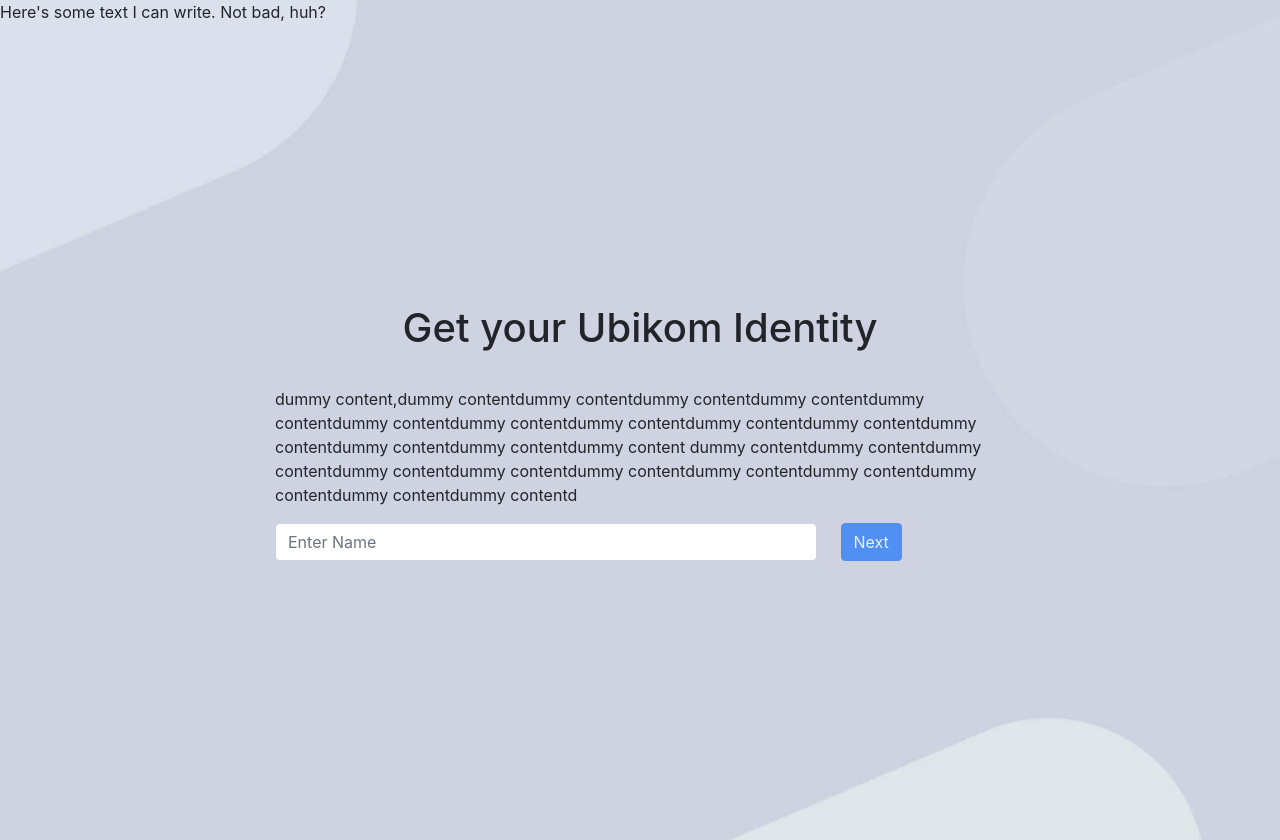
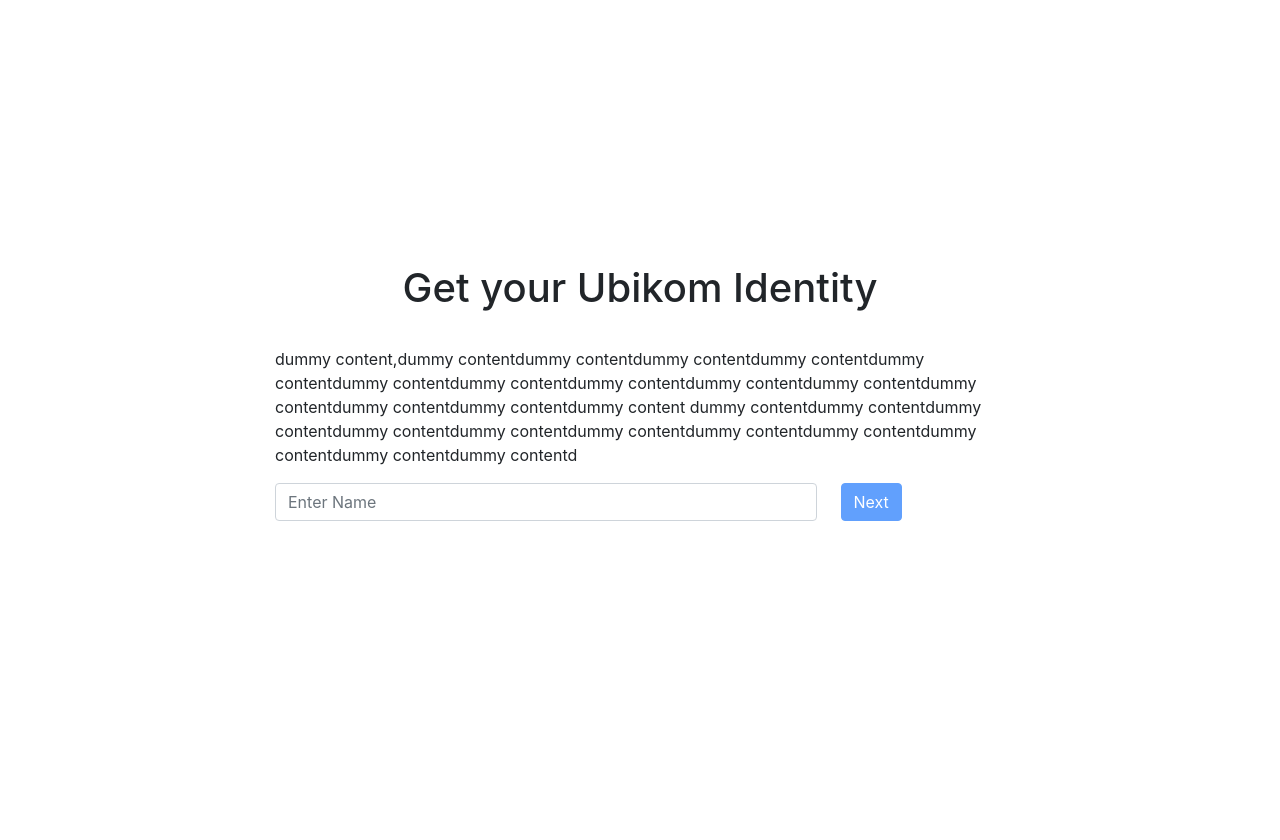
Before and after one commit to regnull/ubikom-web, a React (Create React App) app: page / in a window 1280 px wide. After the commit the page ends 800 px from the top, so only its background shows below. Built offline with nearby package versions, Linux system fonts and the light colour scheme.

Commit message:
remove background image

```diff
--- a/public/index.html
+++ b/public/index.html
@@ -7,7 +7,7 @@
     <meta name="theme-color" content="#000000" />
     <meta
       name="description"
-      content="Web site created using create-react-app"
+      content="Ubikom Project: Email based on Self-Sovereign Identity"
     />
     <!--
       manifest.json provides metadata used when your web app is installed on a
@@ -26,7 +26,6 @@
     <title>Ubikom Project</title>
   </head>
   <body>
-    <p>Here's some text I can write. Not bad, huh?</p>
     <noscript>You need to enable JavaScript to run this app.</noscript>
     <div id="root"></div>
     <!--
--- a/src/App.css
+++ b/src/App.css
@@ -1,6 +1,6 @@
 body{
-    background-image: url('login-bg.jpg');
-    background-size: cover;
+    /* background-image: url('login-bg.jpg');
+    background-size: cover; */
 }
 
 .flexbox-container{
```
Also changed, not shown: src/login-bg.jpg (deleted).
